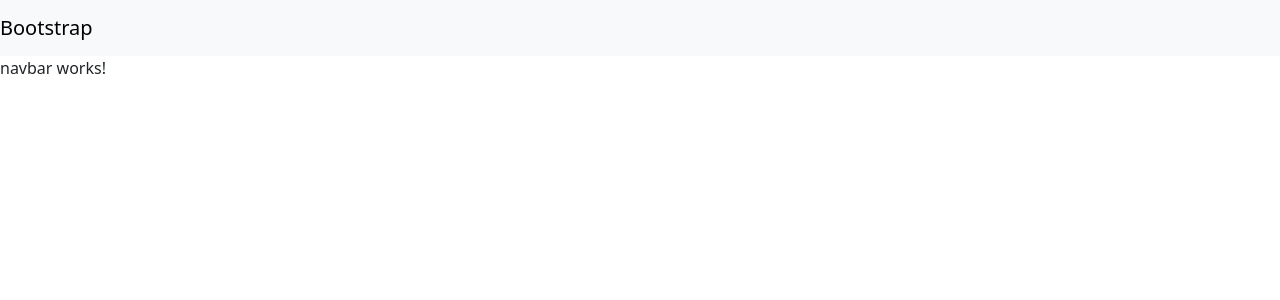
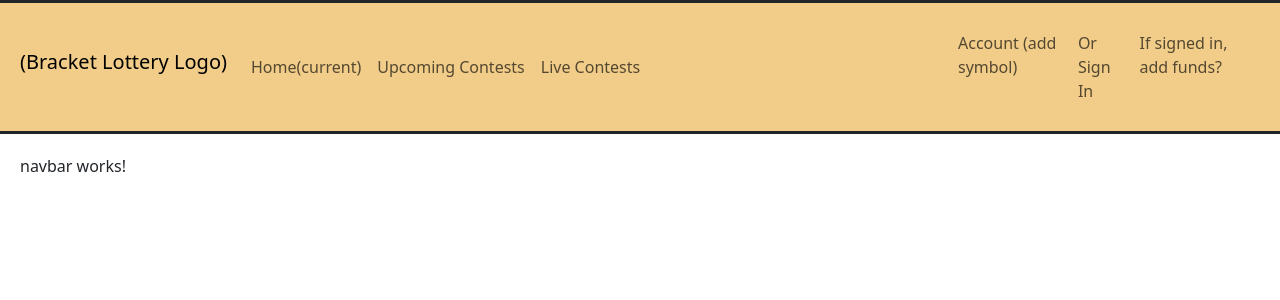
Before and after one commit to SteveKranking/Bracket-Lottery, an Angular app in the folder bracket-lottery-front-end/: page / in a window 1280 px wide. Shown: the top 300 px of the page. Built offline with nearby package versions, Linux system fonts and the light colour scheme.

Commit message:
initial navbar work

```diff
--- a/bracket-lottery-front-end/src/app/components/navbar/navbar.component.css
+++ b/bracket-lottery-front-end/src/app/components/navbar/navbar.component.css
@@ -0,0 +1,5 @@
+.navbar {
+    background-color: rgb(241, 205, 137);
+    border-top: solid;
+    border-bottom: solid;
+}
--- a/bracket-lottery-front-end/src/app/components/navbar/navbar.component.html
+++ b/bracket-lottery-front-end/src/app/components/navbar/navbar.component.html
@@ -1,7 +1,37 @@
-<nav class="navbar navbar-light bg-light" style="background-color:orange">
-    <a class="navbar-brand" href="#">
-      Bootstrap
-    </a>
-  </nav>
+<nav class="navbar navbar-expand-lg navbar-light col-md-12" style="padding:20px">
+  <div class="collapse navbar-collapse col-md-12" id="navbarSupportedContent">
+    <div class="col-md-9">
+      <ul class="navbar-nav mr-auto">
+        <li class="nav-item active">
+          <a class="navbar-brand" href="#">(Bracket Lottery Logo)</a>
+          <button class="navbar-toggler" type="button" data-toggle="collapse" data-target="#navbarSupportedContent" aria-controls="navbarSupportedContent" aria-expanded="false" aria-label="Toggle navigation">
+          </button>
+        </li>
+        <li class="nav-item active">
+          <a class="nav-link" href="#">Home<span class="sr-only">(current)</span></a>
+        </li>
+        <li class="nav-item">
+          <a class="nav-link" href="#">Upcoming Contests</a>
+        </li>
+        <li class="nav-item">
+          <a class="nav-link" href="#">Live Contests</a>
+        </li>
+      </ul>
+    </div>
+    <div class="col-md-3">
+      <ul class="navbar-nav">
+        <li class="nav-item">
+          <a class="nav-link" href="#">Account (add symbol)</a>
+        </li>
+        <li class="nav-item">
+          <a class="nav-link" href="#">Or Sign In</a>
+        </li>
+        <li class="nav-item">
+          <a class="nav-link" href="#">If signed in, add funds?</a>
+        </li>
+      </ul>
+    </div>
+  </div>
+</nav>
 
-<p>navbar works!</p>
+<p style="padding:20px"> navbar works!</p>
```
